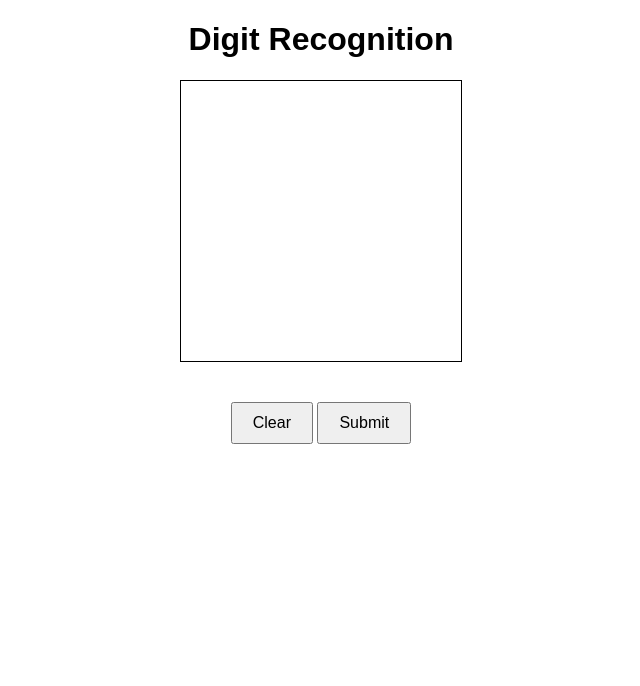
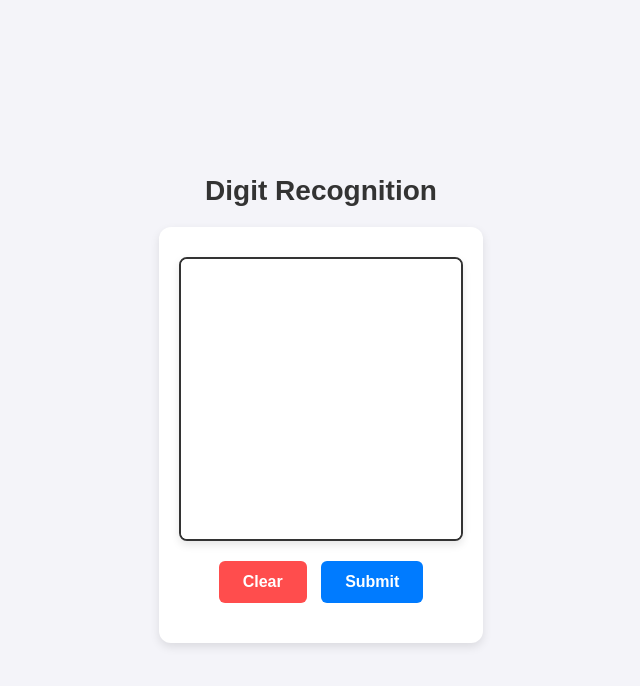
Before and after one commit to Umang-Shikarvar/Digit-recognition, a plain HTML site: page index.html in a window 1280 px wide. Shown: the whole page, without its empty margins (319-959 px from the left). Drawn offline with Linux system fonts and the light colour scheme.

Commit message:
UI update

```diff
--- a/index.html
+++ b/index.html
@@ -6,35 +6,98 @@
     <title>Digit Recognition</title>
     <style>
         body {
-            font-family: Arial, sans-serif;
+            font-family: 'Poppins', Arial, sans-serif;
             text-align: center;
+            background: #f4f4f9;
             margin: 0;
             padding: 0;
+            display: flex;
+            flex-direction: column;
+            align-items: center;
+            justify-content: center;
+            height: 100vh;
         }
+
+        h1 {
+            color: #333;
+            font-size: 28px;
+            margin-bottom: 20px;
+        }
+
+        .container {
+            background: white;
+            padding: 20px;
+            border-radius: 12px;
+            box-shadow: 0px 4px 10px rgba(0, 0, 0, 0.1);
+            text-align: center;
+        }
+
         canvas {
-            border: 1px solid #000;
-            margin: 20px auto;
+            border: 2px solid #333;
+            border-radius: 8px;
+            margin: 10px auto;
             display: block;
-            touch-action: none; /* Prevent default touch scrolling on canvas */
+            touch-action: none;
+            background: white;
+            box-shadow: 0px 4px 8px rgba(0, 0, 0, 0.1);
         }
+
+        .button-container {
+            margin-top: 15px;
+        }
+
         button {
-            margin-top: 20px;
-            padding: 10px 20px;
+            padding: 12px 24px;
             font-size: 16px;
+            font-weight: bold;
+            color: white;
+            background: #007BFF;
+            border: none;
+            border-radius: 6px;
             cursor: pointer;
+            transition: background 0.3s, transform 0.2s;
+            margin: 5px;
         }
+
+        button:hover {
+            background: #0056b3;
+            transform: scale(1.05);
+        }
+
+        #clearButton {
+            background: #FF4D4D;
+        }
+
+        #clearButton:hover {
+            background: #CC0000;
+        }
+
         #result {
             font-size: 24px;
-            margin-top: 20px;
+            font-weight: bold;
+            color: #333;
+            margin-top: 15px;
+        }
+
+        /* Responsive design */
+        @media (max-width: 500px) {
+            canvas {
+                width: 240px;
+                height: 240px;
+            }
         }
     </style>
 </head>
 <body>
     <h1>Digit Recognition</h1>
-    <canvas id="drawingCanvas" width="280" height="280"></canvas>
-    <button id="clearButton">Clear</button>
-    <button id="submitButton">Submit</button>
-    <div id="result"></div>
+    <div class="container">
+        <canvas id="drawingCanvas" width="280" height="280"></canvas>
+        <div class="button-container">
+            <button id="clearButton">Clear</button>
+            <button id="submitButton">Submit</button>
+        </div>
+        <div id="result"></div>
+    </div>
 
     <script>
         const canvas = document.getElementById('drawingCanvas');
@@ -42,7 +105,7 @@
         const resultDiv = document.getElementById('result');
         let drawing = false;
 
-        // Prepare canvas for drawing
+        // Initialize canvas
         ctx.fillStyle = "white";
         ctx.fillRect(0, 0, canvas.width, canvas.height);
 
@@ -72,7 +135,7 @@
         canvas.addEventListener('mouseup', stopDrawing);
         canvas.addEventListener('mouseleave', stopDrawing);
 
-        // Touch events
+        // Touch events (mobile)
         canvas.addEventListener('touchstart', (e) => {
             const rect = canvas.getBoundingClientRect();
             const touch = e.touches[0];
@@ -81,7 +144,7 @@
             startDrawing(x, y);
         });
         canvas.addEventListener('touchmove', (e) => {
-            e.preventDefault(); // Prevent scrolling
+            e.preventDefault();
             const rect = canvas.getBoundingClientRect();
             const touch = e.touches[0];
             const x = touch.clientX - rect.left;
@@ -91,31 +154,28 @@
         canvas.addEventListener('touchend', stopDrawing);
         canvas.addEventListener('touchcancel', stopDrawing);
 
-        // Clear the canvas
+        // Clear canvas
         document.getElementById('clearButton').addEventListener('click', () => {
             ctx.clearRect(0, 0, canvas.width, canvas.height);
-            ctx.fillRect(0, 0, canvas.width, canvas.height); // Reset background to white
+            ctx.fillRect(0, 0, canvas.width, canvas.height);
             resultDiv.textContent = "";
         });
 
-        // Submit the drawing
+        // Submit drawing
         document.getElementById('submitButton').addEventListener('click', async () => {
-            // Resize the image to 28x28 for MNIST
             const resizedCanvas = document.createElement('canvas');
             resizedCanvas.width = 28;
             resizedCanvas.height = 28;
             const resizedCtx = resizedCanvas.getContext('2d');
             resizedCtx.drawImage(canvas, 0, 0, 28, 28);
 
-            // Get image data as grayscale
             const imageData = resizedCtx.getImageData(0, 0, 28, 28);
             const grayscaleData = [];
             for (let i = 0; i < imageData.data.length; i += 4) {
                 const avg = (imageData.data[i] + imageData.data[i + 1] + imageData.data[i + 2]) / 3;
-                grayscaleData.push((255 - avg)/255); // Invert colors (black = 255)
+                grayscaleData.push((255 - avg) / 255);
             }
 
-            // Send to the backend
             try {
                 const response = await fetch('https://digit-recognition-e75u.onrender.com/predict', {
                     method: 'POST',
```
